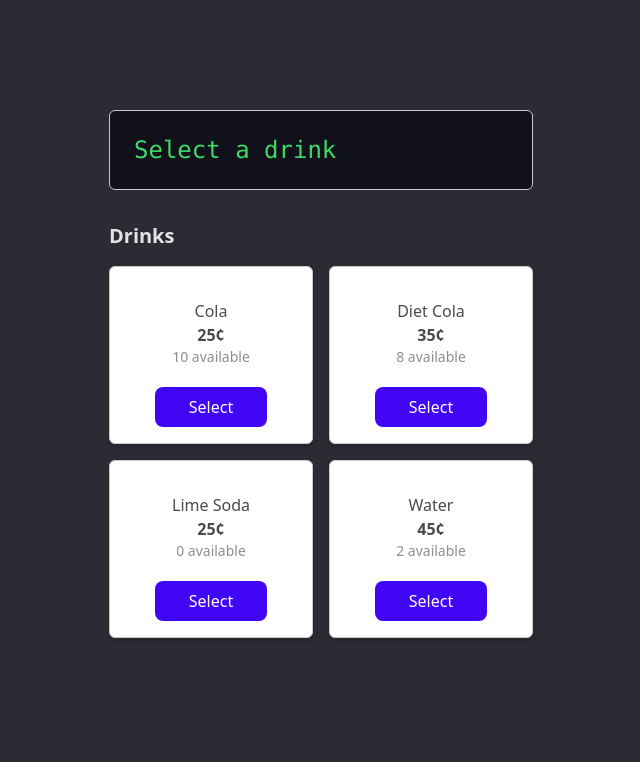
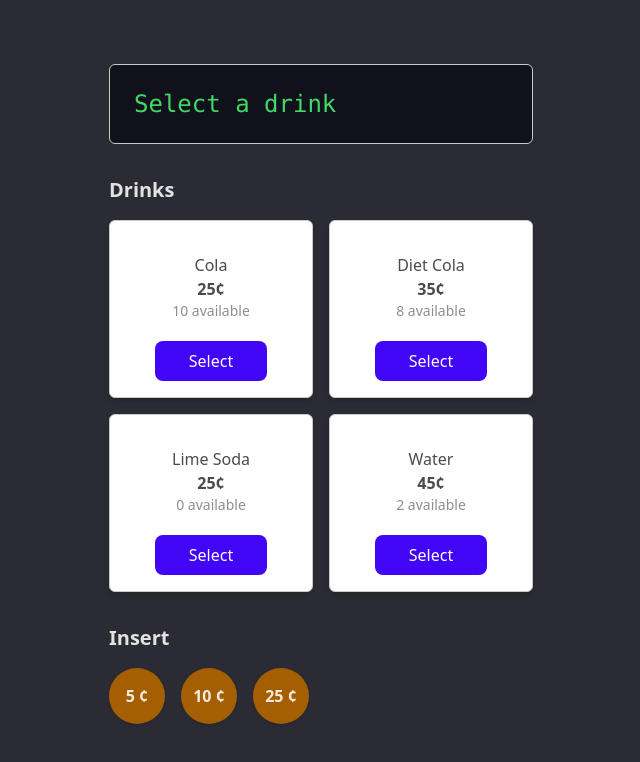
Before and after one commit to iyriss/vending-machine, a React (Vite) app: page / in a window 1280 px wide. Shown: the top 762 px of the page, without its empty margins (319-959 px from the left). Built offline with nearby package versions, Linux system fonts and the light colour scheme.

Commit message:
create Coins component

```diff
--- a/src/App.tsx
+++ b/src/App.tsx
@@ -1,5 +1,6 @@
 import { Display } from './components/Display';
 import { Drinks } from './components/Drinks';
+import { Coins } from './components/Coins';
 import './App.css';
 
 function App() {
@@ -7,6 +8,7 @@ function App() {
     <div className='w-full min-h-screen h-full flex justify-center items-center flex-col'>
       <Display message='Select a drink' />
       <Drinks onSelect={() => {}} />
+      <Coins />
     </div>
   );
 }
--- /dev/null
+++ b/src/components/Coins.tsx
@@ -0,0 +1,18 @@
+const coins = [5, 10, 25];
+
+export const Coins = () => {
+  return (
+    <div className='my-8 w-full max-w-[424px]'>
+      <div className='text-xl font-bold mb-4'>Insert</div>
+      <div className='flex gap-4'>
+        {coins.map((coin) => (
+          <div className='font-bold cursor-pointer shadow hover:opacity-90 rounded-full bg-yellow-700 h-14 w-14 flex items-center justify-center'>
+            {coin} ¢
+          </div>
+        ))}
+      </div>
+    </div>
+  );
+};
+
+// ¢
--- a/src/components/Drinks.tsx
+++ b/src/components/Drinks.tsx
@@ -11,9 +11,9 @@ const drinks = [
 
 export const Drinks = ({ onSelect }: DrinksProps) => {
   return (
-    <div className='my-8 w-full max-w-[424px]'>
+    <div className='mt-8 w-full max-w-[424px]'>
       <div className='text-xl font-bold mb-4'>Drinks</div>
-      <div className='grid grid-cols-1 sm:grid-cols-2 gap-4 mb-10 sm:max-w-[424px] mx-auto'>
+      <div className='grid grid-cols-1 sm:grid-cols-2 gap-4 sm:max-w-[424px] mx-auto'>
         {drinks.map(({ name, price, available }) => (
           <div
             className='border shadow-md rounded-md px-2 py-4 h-fit bg-white text-steel border-silver w-full flex flex-col justify-center items-center'
```
